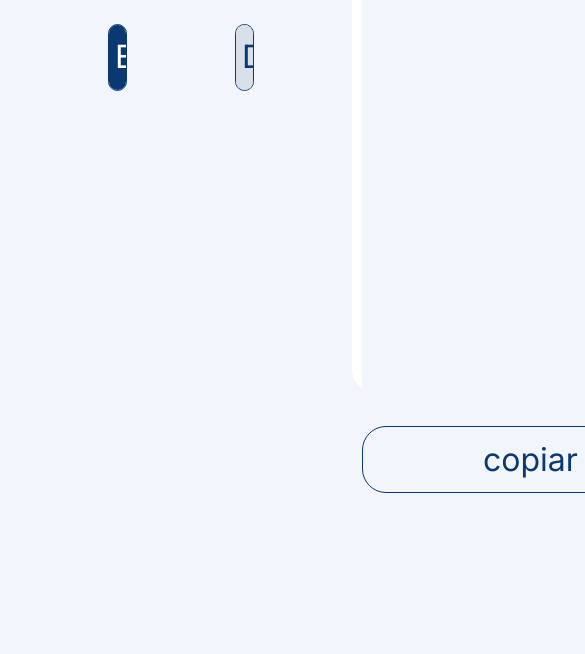
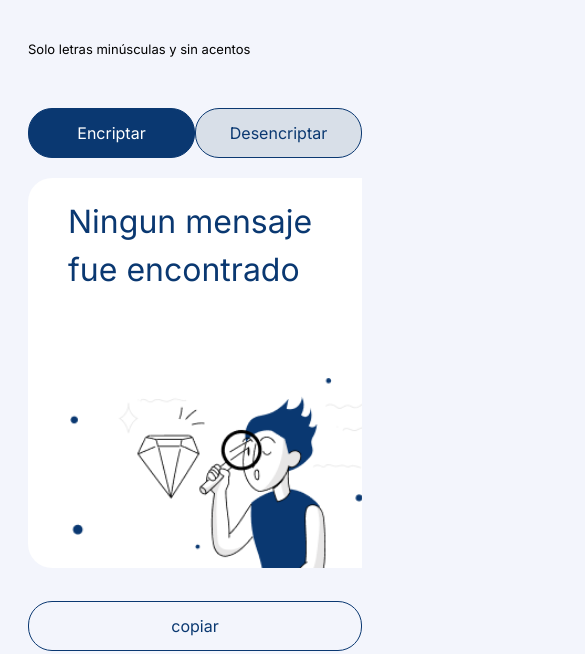
Before and after one commit to detrujil1/Enciptador, a plain HTML site: page index.html in a window 390 px wide. Shown: the part 396-1050 px from the top of the page, 585 px wide, since content can reach past the window. Before the commit the page ends 889 px from the top, so only its background shows below. Drawn offline with Linux system fonts and the light colour scheme.

Commit message:
responsive

```diff
--- a/css/style.css
+++ b/css/style.css
@@ -110,3 +110,42 @@ main {
 .html {
     height: 100%;
 }
+
+@media (max-width: 768px) {
+    main {
+        flex-direction: column;
+        margin-left: 0;
+        padding: 20px;
+    }
+
+    .textarea, .mensaje, .btn-desencriptar, .btn-encriptar, .copiar {
+        width: 90%;
+        margin-left: 0;
+    }
+
+    .mensaje {
+        height: 400px;
+        margin-top: 20px;
+    }
+
+    .copiar {
+        position: static;
+        margin-top: 20px;
+    }
+}
+
+@media (max-width: 480px) {
+    .textarea, .mensaje {
+        height: 200px;
+    }
+
+    .btn-desencriptar, .btn-encriptar, .copiar {
+        height: 50px;
+        font-size: 16px;
+        width: 100%;
+    }
+
+    .mensaje {
+        height: 300px;
+    }
+}
```
